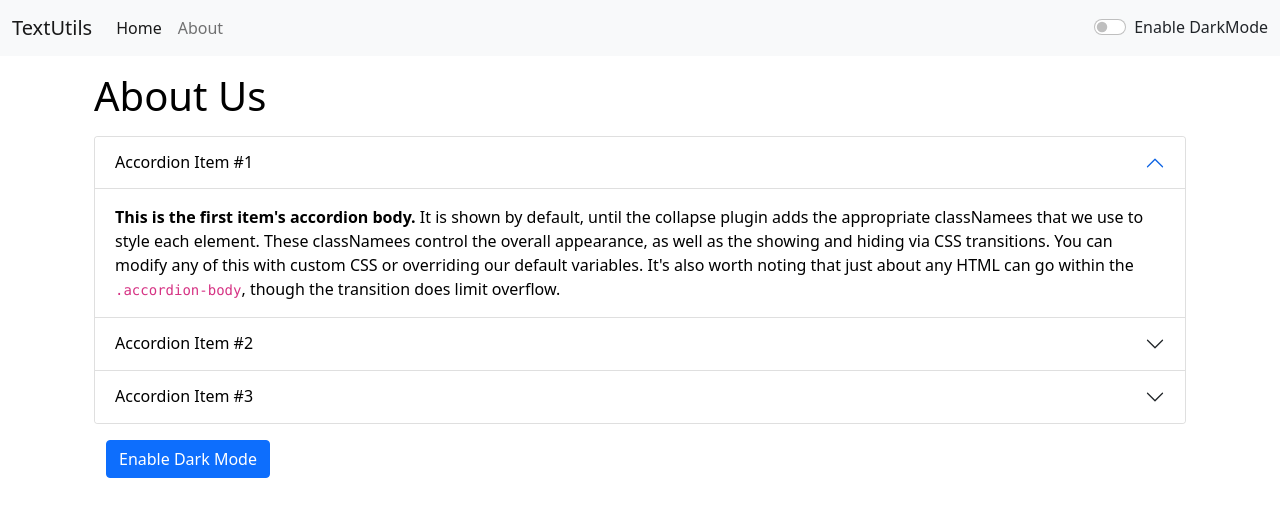
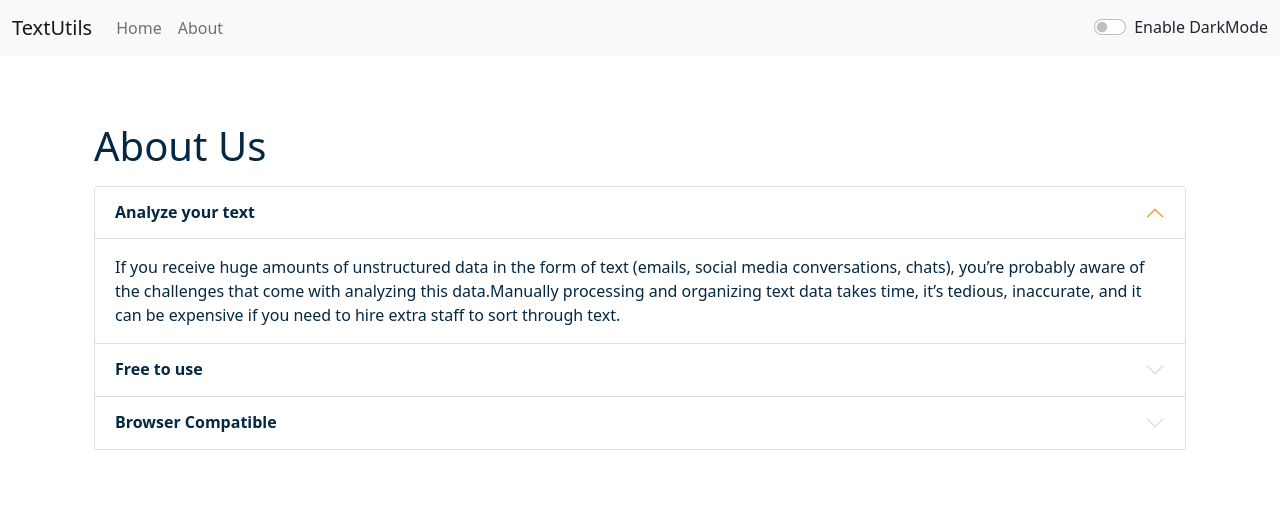
Before and after one commit to Nevilmehta/Textutils, a React (Create React App) app: page /about in a window 1280 px wide. Shown: the top 516 px of the page. Built offline with nearby package versions, Linux system fonts and the light colour scheme.

Commit message:
Full completed

```diff
--- a/public/index.html
+++ b/public/index.html
@@ -6,7 +6,7 @@
     <meta name="viewport" content="width=device-width, initial-scale=1" />
 
     <link href="https://cdn.jsdelivr.net/npm/bootstrap@5.1.3/dist/css/bootstrap.min.css" rel="stylesheet" integrity="sha384-1BmE4kWBq78iYhFldvKuhfTAU6auU8tT94WrHftjDbrCEXSU1oBoqyl2QvZ6jIW3" crossorigin="anonymous">
-    <title>TextUtils-Home</title>
+    <title>TextUtils- Word Counter|Character Counter|Remove Extra spaces</title>
   </head>
   <body>
     <noscript>You need to enable JavaScript to run this app.</noscript>
--- a/src/App.js
+++ b/src/App.js
@@ -8,7 +8,7 @@ import {
   BrowserRouter as Router,
   Switch,
   Route,
-  Link
+  // Link
 } from "react-router-dom";
 
 function App() {
@@ -31,13 +31,13 @@ function App() {
       setMode('dark');
       document.body.style.backgroundColor = '#042743';
       showAlert("Dark mode has been enabled","success");
-      document.title="TextUtils- Dark"
+      // document.title="TextUtils- Dark"
     }
     else{
       setMode('light');
       document.body.style.backgroundColor = 'white';
       showAlert("Light mode has been enabled","success");
-      document.title="TextUtils- Light"
+      // document.title="TextUtils- Light"
     }
   }
 
@@ -49,10 +49,10 @@ function App() {
     <div className="container my-3">
     <Switch>
         <Route exact path="/about">
-          <About />
+          <About mode={mode} />
         </Route>
         <Route exact path="/">
-          <TextForm showAlert={showAlert} heading="Enter the text Below" mode={mode}/>
+          <TextForm showAlert={showAlert} heading="TextUtils- Word Counter, Character Counter, Remove extra spaces" mode={mode}/>
         </Route>
     </Switch>
     </div>
--- a/src/components/About.js
+++ b/src/components/About.js
@@ -1,75 +1,58 @@
-import React,{useState} from 'react'
+import React from 'react'
 
-export default function About() {
+export default function About(props) {
 
-  const [myStyle, setmyStyle] = useState({
-    color: 'black',
-    backgroundColor: 'white'
-  })
-  const [btnText, setbtnText] = useState('Enable Dark Mode')
-
-  const toggleStyle= () =>{
-    if(myStyle.color === 'black'){
-        setmyStyle({
-            color: 'white',
-            backgroundColor: 'black',
-            border: '1px solid white'
-        })
-        setbtnText('Enable Light Mode')
+//   const [myStyle, setmyStyle] = useState({
+//     color: 'black',
+//     backgroundColor: 'white'
+//   })
+    let myStyle = {
+        color: props.mode ==='dark'?'white':'#042743',
+        backgroundColor: props.mode ==='dark'?'rgb(36 74 104)':'white',
     }
-    else{
-        setmyStyle({
-            color: 'black',
-            backgroundColor: 'white'
-        })
-        setbtnText('Enable Dark Mode')
-    }
-  }
 
   return (
-    <div className="container" style={myStyle}>
-        <h1 className="my-3">About Us</h1>
+    <div className="container">
+        <h1 className="my-3" style={{color: props.mode ==='dark'?'white':'#042743'}}>About Us</h1>
         <div className="accordion" id="accordionExample" >
         <div className="accordion-item" style={myStyle}>
             <h2 className="accordion-header" id="headingOne">
             <button className="accordion-button" type="button" style={myStyle} data-bs-toggle="collapse" data-bs-target="#collapseOne" aria-expanded="true" aria-controls="collapseOne">
-                Accordion Item #1
+            <strong>Analyze your text</strong>
             </button>
             </h2>
             <div id="collapseOne" className="accordion-collapse collapse show" aria-labelledby="headingOne" data-bs-parent="#accordionExample">
             <div className="accordion-body" style={myStyle}>
-                <strong>This is the first item's accordion body.</strong> It is shown by default, until the collapse plugin adds the appropriate classNamees that we use to style each element. These classNamees control the overall appearance, as well as the showing and hiding via CSS transitions. You can modify any of this with custom CSS or overriding our default variables. It's also worth noting that just about any HTML can go within the <code>.accordion-body</code>, though the transition does limit overflow.
-            </div>
+            If you receive huge amounts of unstructured data in the form of text (emails, social media conversations, chats), you’re probably aware of the challenges that come with analyzing this data.Manually processing and organizing text data takes time, it’s tedious, inaccurate, and it can be expensive if you need to hire extra staff to sort through text.            </div>
             </div>
         </div>
         <div className="accordion-item" style={myStyle}>
             <h2 className="accordion-header" id="headingTwo">
             <button className="accordion-button collapsed" type="button" style={myStyle} data-bs-toggle="collapse" data-bs-target="#collapseTwo" aria-expanded="false" aria-controls="collapseTwo">
-                Accordion Item #2
+            <strong>Free to use</strong>
             </button>
             </h2>
             <div id="collapseTwo" className="accordion-collapse collapse" aria-labelledby="headingTwo" data-bs-parent="#accordionExample">
             <div className="accordion-body" style={myStyle}>
-                <strong>This is the second item's accordion body.</strong> It is hidden by default, until the collapse plugin adds the appropriate classNamees that we use to style each element. These classNamees control the overall appearance, as well as the showing and hiding via CSS transitions. You can modify any of this with custom CSS or overriding our default variables. It's also worth noting that just about any HTML can go within the <code>.accordion-body</code>, though the transition does limit overflow.
-            </div>
+            Attracting visitors requires new content to be added on a regular basis. Writing fresh and relevant content for a site is a full-time occupation for many, and it often isn’t realistic for those with other duties to produce weekly postings that might run to a thousand words or more.             </div>
             </div>
         </div>
         <div className="accordion-item" style={myStyle}>
             <h2 className="accordion-header" id="headingThree">
             <button className="accordion-button collapsed" type="button" style={myStyle} data-bs-toggle="collapse" data-bs-target="#collapseThree" aria-expanded="false" aria-controls="collapseThree">
-                Accordion Item #3
+            <strong>Browser Compatible</strong>
             </button>
             </h2>
             <div id="collapseThree" className="accordion-collapse collapse" aria-labelledby="headingThree" data-bs-parent="#accordionExample">
             <div className="accordion-body" style={myStyle}>
-                <strong>This is the third item's accordion body.</strong> It is hidden by default, until the collapse plugin adds the appropriate classNamees that we use to style each element. These classNamees control the overall appearance, as well as the showing and hiding via CSS transitions. You can modify any of this with custom CSS or overriding our default variables. It's also worth noting that just about any HTML can go within the <code>.accordion-body</code>, though the transition does limit overflow.
+            The term browser compatibility refers to the ability of a certain website to appear fully functional on different browsers that are available in the market. This means that the website’s HTML coding, as well as the scripts on that website, should be compatible to run on the browsers. This is of immense importance, especially today when there is a large variety of web browsers available.
             </div>
             </div>
         </div>
         </div>
-        <div className="container my-3" >
+        {/* <div className="container my-3" >
             <button type="button" onClick={toggleStyle} className="btn btn-primary">{btnText}</button>
-        </div>
+        </div> */}
     </div>
   )
 }
--- a/src/components/Alert.js
+++ b/src/components/Alert.js
@@ -9,8 +9,10 @@ function Alert(props) {
   }
 
   return (
-      props.alert && <div className={`alert alert-${props.alert.type} alert-dismissible fade show`} role="alert">
+      <div style={{height: '50px'}}>
+      {props.alert && <div className={`alert alert-${props.alert.type} alert-dismissible fade show`} role="alert">
         <strong>{capitalize(props.alert.type)}</strong>: {props.alert.msg}
+      </div>}
       </div>
   )
 }
--- a/src/components/Navbar.js
+++ b/src/components/Navbar.js
@@ -1,6 +1,6 @@
 import React from 'react';
 import PropTypes from 'prop-types';
-import { Link } from 'react-router-dom'
+// import { Link } from 'react-router-dom'
 
 export default function Navbar(props) {
   return (
@@ -13,7 +13,7 @@ export default function Navbar(props) {
         <div className="collapse navbar-collapse" id="navbarSupportedContent">
           <ul className="navbar-nav me-auto mb-2 mb-lg-0">
             <li className="nav-item">
-              <a className="nav-link active" aria-current="page" href="/">Home</a>
+              <a className="nav-link" aria-current="page" href="/">Home</a>
             </li>
             <li className="nav-item">
               <a className="nav-link" href="/about">{props.aboutText}</a>
--- a/src/components/TextForm.js
+++ b/src/components/TextForm.js
@@ -19,8 +19,6 @@ export default function TextForm(props) {
     props.showAlert("Text Cleared!","success")
   }
   const handlecopyClick = ()=>{
-    var text= document.getElementById("myBox")
-    text.select()
     navigator.clipboard.writeText(text.value)
     props.showAlert("Text Copied!","success")
   }
@@ -40,22 +38,22 @@ export default function TextForm(props) {
   return (
     <>
     <div className='container' style={{color: props.mode==='dark'?'white':'#042743'}}>
-        <h1>{props.heading}</h1>
+        <h2 className='mb-4'>{props.heading}</h2>
         <div className="mb-3">
-            <textarea className="form-control" value={text} onChange={handleOnChange} style={{backgroundColor: props.mode==='dark'?'grey':'white', color: props.mode==='dark'?'white':'#042743'}} id="myBox" rows="8"></textarea>
+            <textarea className="form-control" value={text} onChange={handleOnChange} style={{backgroundColor: props.mode==='dark'?'#13466e':'white', color: props.mode==='dark'?'white':'#042743'}} id="myBox" rows="8"></textarea>
         </div>
-        <button className="btn btn-primary mx-2" onClick={handleUpClick}>Uppercase</button>
-        <button className="btn btn-primary mx-2" onClick={handleLoClick}>Lowercase</button>
-        <button className="btn btn-primary mx-2" onClick={handleclClick}>Clear</button>
-        <button className="btn btn-primary mx-2" onClick={handlecopyClick}>Copy</button>
-        <button className="btn btn-primary mx-2" onClick={handlermspceClick}>Remove extra space</button>
+        <button disabled={text.length===0} className="btn btn-primary mx-2 my-2" onClick={handleUpClick}>Uppercase</button>
+        <button disabled={text.length===0} className="btn btn-primary mx-2 my-2" onClick={handleLoClick}>Lowercase</button>
+        <button disabled={text.length===0} className="btn btn-primary mx-2 my-2" onClick={handleclClick}>Clear</button>
+        <button disabled={text.length===0} className="btn btn-primary mx-2 my-2" onClick={handlecopyClick}>Copy</button>
+        <button disabled={text.length===0} className="btn btn-primary mx-2 my-2" onClick={handlermspceClick}>Remove extra space</button>
     </div>
     <div className="container my-3" style={{color: props.mode==='dark'?'white':'#042743'}}>
-      <h2>Your Text Summary</h2>
-      <p>{text.split(" ").length} words and {text.length} characters</p>
-      <p>{0.008* text.split(" ").length} Minutes read</p>
+      <h3>Your Text Summary</h3>
+      <p>{text.split(/\s+/).filter((element)=>{return element.length!==0}).length} words and {text.length} characters</p>
+      <p>{0.008* text.split(" ").filter((element)=>{return element.length!==0}).length} Minutes read</p>
       <h3>Preview</h3>
-      <p>{text.length>0?text:"Enter something in the textbox to preview it here"}</p>
+      <p>{text.length>0?text:"Nothing to Preview!"}</p>
     </div>
     </>
   )
--- a/src/index.css
+++ b/src/index.css
@@ -0,0 +1,3 @@
+.accordion-button::after {
+    filter: invert(1);
+}
```
